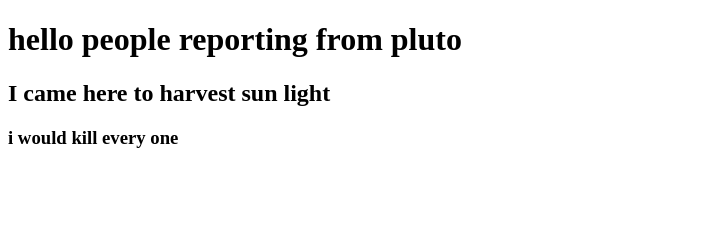
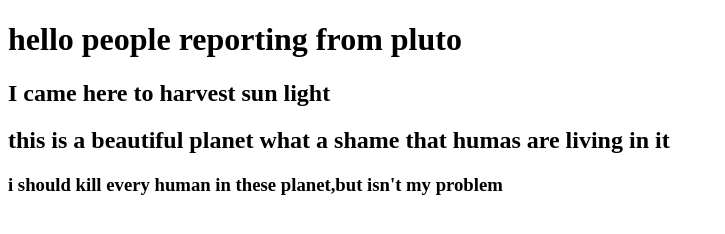
Before and after one commit to DaedalusY/cousera-test-, a plain HTML site: page kala/index.html in a window 1280 px wide. Shown: the whole page, without its empty margins (0-725 px from the left). Drawn offline with Linux system fonts and the light colour scheme.

Commit message:
new changes

```diff
--- a/kala/index.html
+++ b/kala/index.html
@@ -7,6 +7,7 @@
   <body>
     <h1>hello people reporting from pluto</h1>
     <h2>I came here to harvest sun light</h2>
+    <h2>this is a beautiful planet what a shame that humas are living in it</h2>
   </body>
-     <h3>i would kill every one</h3>
+     <h3>i should kill every human in these planet,but isn't my problem</h3>
 </html>
```
Also changed, not shown: site/index.html (+1 -0 lines).
